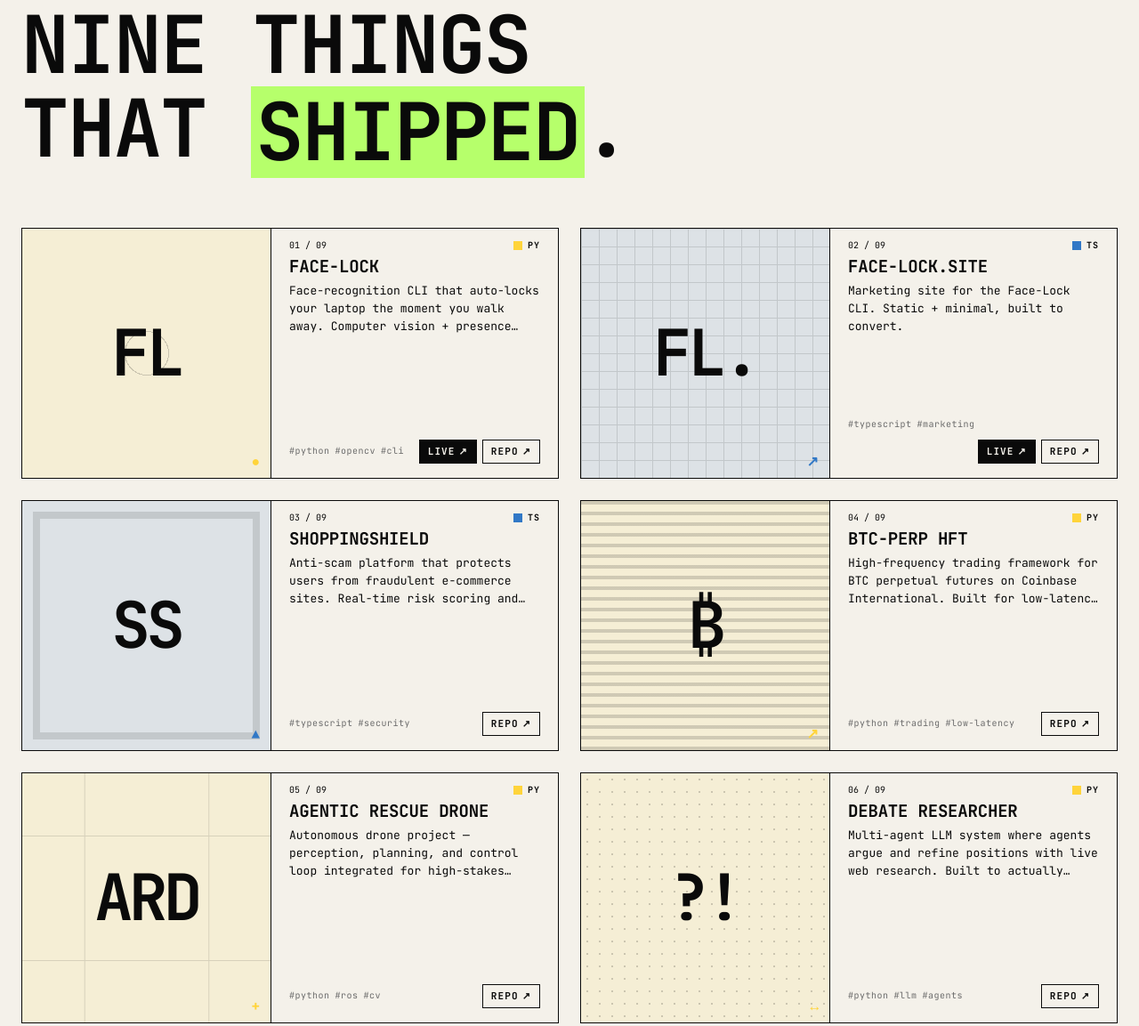
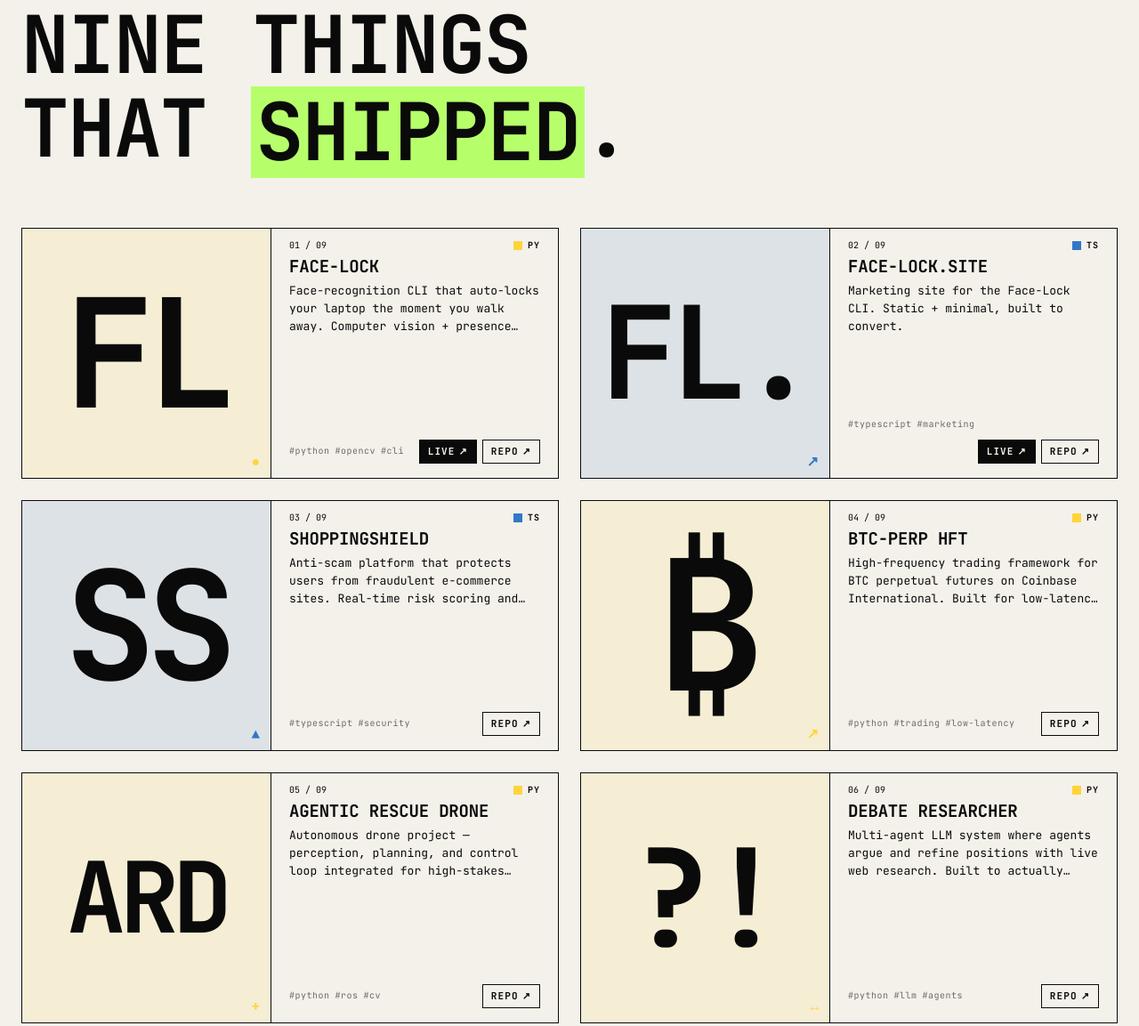
Before and after one commit to WiseAmos/wiseamos-portfolio-2026, a website: page index.html in a window 1280 px wide. Shown: the part 1251-2404 px from the top of the page at 89% size. Drawn offline with Linux system fonts and the light colour scheme.

Commit message:
v13: per-card monogram size + suppress pattern backgrounds
v12 had the monogram font-size as clamp(72, 18cqw, 180) which
collided with the floor — it was rendering at 72px, barely bigger
than the original 56px. The 18cqw math was wrong (18% of 280px
cell = 50px, clamped up to 72px).

v13 fix:
- Add 'size' field to each project's glyph in projects.js,
  tuned per-monogram (1-char '₿' = 240px, 2-char 'FL' = 200px,
  3-char 'ARD' = 130px)
- Pass --mark-size as inline style on .card__glyph-mark
- CSS uses calc(var(--mark-size) * 0.85) so the actual letterform
  height matches the cell
- Drop the container-type / cqw stuff (replaced by data-driven size)
- Mark pattern background opacity: 0 with !important so it beats
  the .card[data-pattern='*'] rules that were re-enabling it
- Card body self-stretches to fill the cell, so the buttons don't
  drift vertically when desc lengths differ

```diff
--- a/app.js
+++ b/app.js
@@ -53,6 +53,7 @@
       const num = String(i + 1).padStart(2, '0');
       const topics = (p.topics || []).slice(0, 3).map(t => `<span class="tag">#${t}</span>`).join(' ');
       const g = p.glyph || { mark: '··', accent: '', pattern: 'dots' };
+      // Per-card mark size. Default to 200 if unspecified.
       const demoLink = p.liveDemo
         ? `<a class="card__btn card__btn--live" href="${p.liveDemo}" target="_blank" rel="noopener">LIVE <span aria-hidden="true">↗</span></a>`
         : '';
@@ -61,7 +62,7 @@
         <li class="card" data-pattern="${g.pattern}">
           <div class="card__glyph" style="--lang-color:${p.langColor || '#0A0A0A'}">
             <span class="card__glyph-pattern" aria-hidden="true"></span>
-            <span class="card__glyph-mark">${g.mark}</span>
+            <span class="card__glyph-mark" style="--mark-size:${g.size || 200}px">${g.mark}</span>
             ${g.accent ? `<span class="card__glyph-accent" aria-hidden="true">${g.accent}</span>` : ''}
           </div>
           <div class="card__body">
--- a/projects.js
+++ b/projects.js
@@ -20,7 +20,7 @@ window.PROJECTS = [
     topics: ["python", "opencv", "cli"],
     liveDemo: "https://face-lock.site",
     stars: 320,
-    glyph: { mark: "FL", accent: "●", pattern: "rings" },
+    glyph: { mark: "FL", accent: "●", pattern: "rings", size: 200 },
   },
   {
     repo: "face-lock-site",
@@ -32,7 +32,7 @@ window.PROJECTS = [
     topics: ["typescript", "marketing"],
     liveDemo: "https://face-lock.site",
     stars: 4,
-    glyph: { mark: "fl.", accent: "↗", pattern: "grid" },
+    glyph: { mark: "fl.", accent: "↗", pattern: "grid", size: 170 },
   },
   {
     repo: "shoppingshield",
@@ -44,7 +44,7 @@ window.PROJECTS = [
     topics: ["typescript", "security"],
     liveDemo: null,
     stars: 47,
-    glyph: { mark: "SS", accent: "▲", pattern: "frame" },
+    glyph: { mark: "SS", accent: "▲", pattern: "frame", size: 200 },
   },
   {
     repo: "btc-perp-hft-framework",
@@ -56,7 +56,7 @@ window.PROJECTS = [
     topics: ["python", "trading", "low-latency"],
     liveDemo: null,
     stars: 89,
-    glyph: { mark: "₿", accent: "↗", pattern: "bars" },
+    glyph: { mark: "₿", accent: "↗", pattern: "bars", size: 240 },
   },
   {
     repo: "Agentic-Rescue-Drone",
@@ -68,7 +68,7 @@ window.PROJECTS = [
     topics: ["python", "ros", "cv"],
     liveDemo: null,
     stars: 156,
-    glyph: { mark: "ARD", accent: "+", pattern: "cross" },
+    glyph: { mark: "ARD", accent: "+", pattern: "cross", size: 130 },
   },
   {
     repo: "AI-debate-researcher",
@@ -80,7 +80,7 @@ window.PROJECTS = [
     topics: ["python", "llm", "agents"],
     liveDemo: null,
     stars: 41,
-    glyph: { mark: "?!", accent: "↔", pattern: "dots" },
+    glyph: { mark: "?!", accent: "↔", pattern: "dots", size: 180 },
   },
   {
     repo: "CodeColosseum",
@@ -92,7 +92,7 @@ window.PROJECTS = [
     topics: ["typescript"],
     liveDemo: "https://codecolosseum.com",
     stars: 12,
-    glyph: { mark: "{ }", accent: "▷", pattern: "lines" },
+    glyph: { mark: "{ }", accent: "▷", pattern: "lines", size: 150 },
   },
   {
     repo: "dateonlinkedin",
@@ -104,7 +104,7 @@ window.PROJECTS = [
     topics: ["typescript"],
     liveDemo: null,
     stars: 8,
-    glyph: { mark: "in", accent: "♥", pattern: "frame" },
+    glyph: { mark: "in", accent: "♥", pattern: "frame", size: 200 },
   },
   {
     repo: "postal_code_visualizer",
@@ -116,6 +116,6 @@ window.PROJECTS = [
     topics: ["typescript", "data-viz"],
     liveDemo: "https://postal-code-visualizer.vercel.app",
     stars: 6,
-    glyph: { mark: "SG", accent: "▦", pattern: "grid" },
+    glyph: { mark: "SG", accent: "▦", pattern: "grid", size: 200 },
   },
 ];
--- a/styles.css
+++ b/styles.css
@@ -480,15 +480,15 @@ main { padding-top: 60px; } /* nav clearance */
   aspect-ratio: 1 / 1;
   overflow: hidden;
   color: var(--ink);
-  container-type: inline-size; /* enables cqw for the mark */
   z-index: 2; /* sit above the hover wash */
 }
 /* Pattern element exists in DOM for layout-stability on cached pages,
-   but visually suppressed — the monogram owns the cell. */
+   but visually suppressed — the monogram owns the cell.
+   !important beats the .card[data-pattern="*"] rules below. */
 .card__glyph-pattern {
   position: absolute;
   inset: 0;
-  opacity: 0;
+  opacity: 0 !important;
   pointer-events: none;
 }
 .card__glyph-mark {
@@ -501,9 +501,9 @@ main { padding-top: 60px; } /* nav clearance */
   text-transform: uppercase;
   width: 100%;
   text-align: center;
-  /* Scale to cell width. 1-char marks (₿) hit the cap, 3-char marks (ARD / "{ }")
-     shrink so they fit. 18cqw = ~18% of the cell width. */
-  font-size: clamp(72px, 18cqw, 180px);
+  /* Per-card size from inline --mark-size (1-char = ~240px, 2-char = ~200px,
+     3-char = ~130px). 0.8 factor shrinks to fit letterform height. */
+  font-size: calc(var(--mark-size, 200px) * 0.85);
 }
 .card__glyph-accent {
   position: absolute;
@@ -595,6 +595,11 @@ main { padding-top: 60px; } /* nav clearance */
   min-width: 0; /* prevent grid blowout on long words */
   position: relative;
   z-index: 2; /* sit above the hover wash */
+  /* Self-stretch to fill the cell (which stretches to the row's tallest card).
+     Without this, the body takes natural height and the foot drifts up on
+     shorter desc cards. */
+  height: 100%;
+  box-sizing: border-box;
 }
 /* HEAD — single thin row of meta above the title, no border/fill. */
 .card__head {
@@ -1299,7 +1304,8 @@ main { padding-top: 60px; } /* nav clearance */
   .card__glyph {
     aspect-ratio: 1 / 1;
   }
-  .card__glyph-mark { font-size: clamp(48px, 24cqw, 96px); }
+  /* Mobile cell is ~120px wide; scale --mark-size down 50% so 200px → 100px. */
+  .card__glyph-mark { font-size: calc(var(--mark-size, 200px) * 0.5); }
   .card__glyph-accent { font-size: 12px; bottom: 6px; right: 8px; }
   .card__body { padding: 14px 14px 12px; gap: 8px; }
   .card__title { font-size: 15px; }
```
